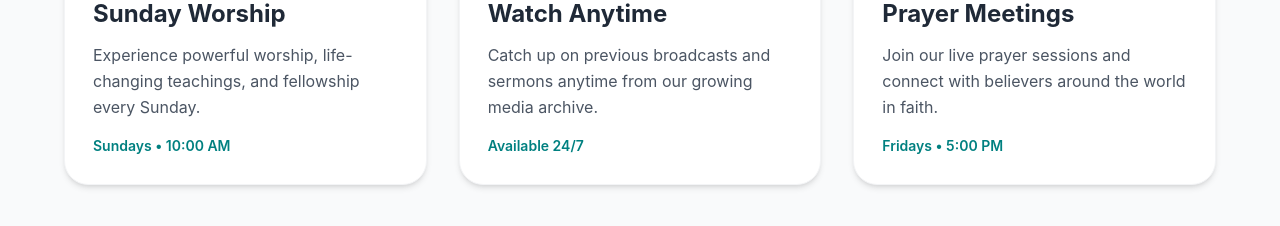
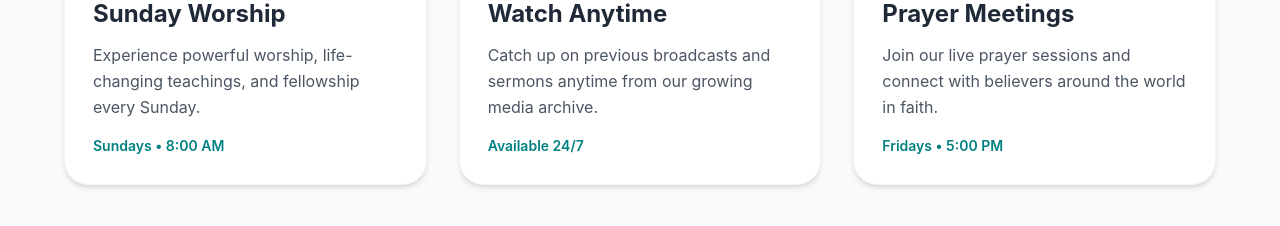
Before and after one commit to thompsonsolomon/DCG-Official-Website, a React (Vite) app: page /live in a window 1280 px wide. Shown: the part 1200-1426 px from the top of the page. Built offline with nearby package versions, Linux system fonts and the light colour scheme; no server answers; the database is empty.

Commit message:
stream ui fixes

```diff
--- a/src/pages/Live.tsx
+++ b/src/pages/Live.tsx
@@ -140,7 +140,7 @@ export const Live = () => {
               </p>
 
               <p className="text-sm font-semibold text-[#008080]">
-                Sundays • 10:00 AM
+                Sundays • 8:00 AM
               </p>
             </div>
 
```
